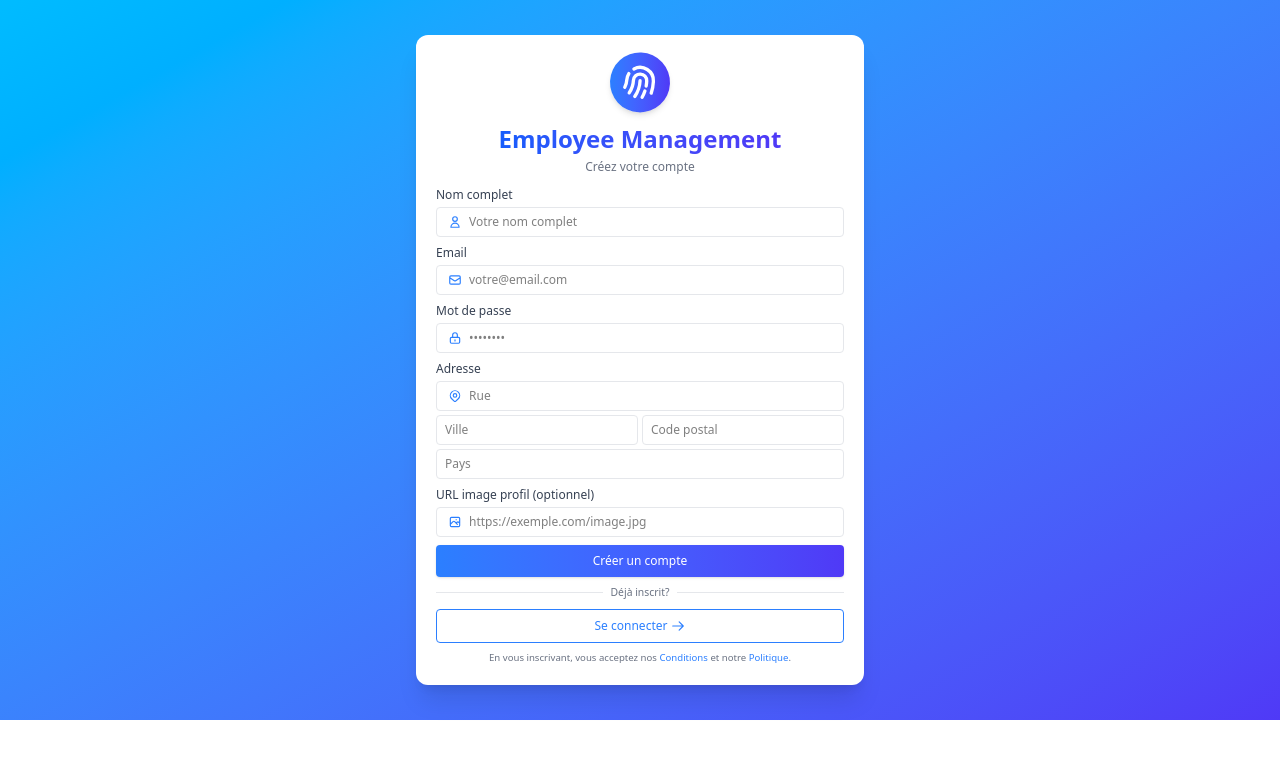
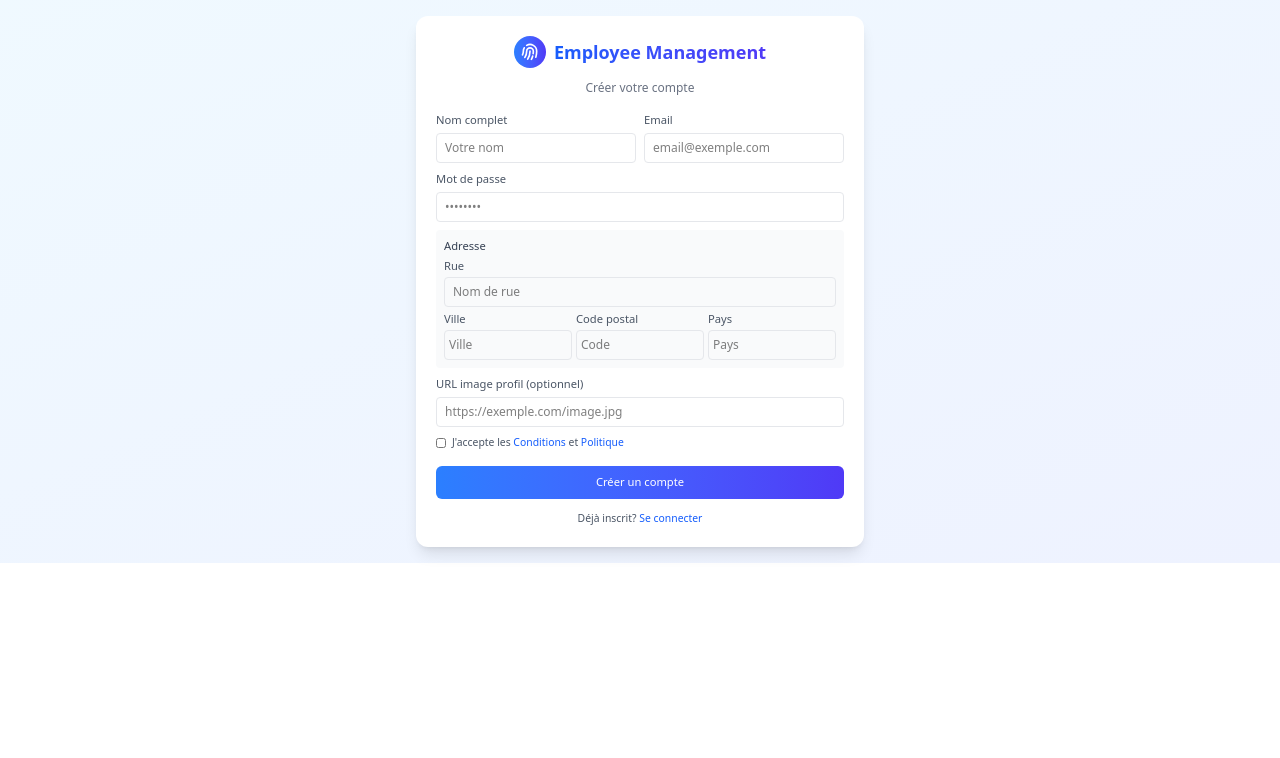
Before and after one commit to Nourhenebenothmen22/RH_Website, a React (Vite) app in the folder client/: page /register in a window 1280 px wide. Shown: the top 758 px of the page. Built offline with nearby package versions, Linux system fonts and the light colour scheme.

Commit message:
style(login): update background design for login page

```diff
--- a/client/src/pages/DefaultDashboard.jsx
+++ b/client/src/pages/DefaultDashboard.jsx
@@ -0,0 +1,9 @@
+import React from 'react'
+
+function DefaultDashboard() {
+  return (
+    <div>DefaultDashboard</div>
+  )
+}
+
+export default DefaultDashboard
--- a/client/src/pages/Login.jsx
+++ b/client/src/pages/Login.jsx
@@ -66,7 +66,7 @@ function Login() {
   };
 
   return (
-    <div className="min-h-screen flex items-center justify-center bg-gradient-to-br from-sky-400 to-indigo-600 px-4">
+    <div className="min-h-screen flex items-center justify-center bg-gradient-to-br from-sky-50 to-indigo-50 px-4">
       <ToastContainer />
 
       {/* Modifié: max-w-xs -> max-w-sm pour augmenter la largeur */}
--- a/client/src/pages/Register.jsx
+++ b/client/src/pages/Register.jsx
@@ -17,265 +17,189 @@ function Register() {
   const [postalCode, setPostalCode] = useState('');
   const [country, setCountry] = useState('');
   const [profileImage, setProfileImage] = useState('');
-  const [error, setError] = useState('');
   const [isLoading, setIsLoading] = useState(false);
 
   const handleSubmit = async (e) => {
     e.preventDefault();
     setIsLoading(true);
-    setError('');
 
     try {
       // Construire l'objet d'adresse
-      const address = {
-        street,
-        city,
-        postalCode,
-        country
-      };
+      const address = { street, city, postalCode, country };
 
       // Envoyer la requête d'inscription
       const response = await axios.post('http://localhost:5000/api/auth/register', {
-        name,
-        email,
-        password,
-        address,
-        profileImage
+        name, email, password, address, profileImage
       });
-      console.log("Réponse reçue :", response.data);
 
       // Notification de succès
-      toast.success("Inscription réussie! Redirection en cours...", {
+      toast.success("Inscription réussie! Redirection...", {
         position: "top-right",
         autoClose: 2000,
-        hideProgressBar: false,
-        closeOnClick: true,
-        pauseOnHover: true,
-        draggable: true,
-        progress: undefined,
+        hideProgressBar: true,
         onClose: () => navigate('/login')
       });
+
       localStorage.setItem('authToken', response.data.token);
 
+    } catch (error) {
+      let errorMessage = "Erreur lors de l'inscription";
+      if (error.response?.status === 409) errorMessage = "Email déjà utilisé";
 
-    } catch (error) {
-      console.error("Erreur lors de l'inscription :", error);
-
-      // Gestion spécifique des erreurs
-      let errorMessage = "Une erreur s'est produite lors de l'inscription";
-
-      if (error.response) {
-        if (error.response.status === 409) {
-          errorMessage = "Cet email est déjà utilisé";
-        } else if (error.response.status === 400) {
-          errorMessage = "Données invalides";
-        }
-      }
-
-      // Notification d'erreur
-      toast.error(errorMessage, {
-        position: "top-right",
-        autoClose: 5000,
-        hideProgressBar: false,
-        closeOnClick: true,
-        pauseOnHover: true,
-        draggable: true,
-        progress: undefined,
-      });
-
-      setError(errorMessage);
+      toast.error(errorMessage, { position: "top-right" });
     } finally {
       setIsLoading(false);
     }
   };
 
   return (
-    <div className="flex items-center justify-center min-h-[90vh] bg-gradient-to-br from-sky-400 to-indigo-600 p-4 py-8">
+    <div className="flex items-center justify-center min-h-[70vh] bg-gradient-to-br from-sky-50 to-indigo-50 p-4">
       <ToastContainer />
 
       <motion.div
         initial={{ opacity: 0, y: 20 }}
         animate={{ opacity: 1, y: 0 }}
-        transition={{ duration: 0.4 }}
-        className="bg-white shadow-xl rounded-xl p-5 w-full max-w-md"
+        className="bg-white shadow-lg rounded-xl p-5 w-full max-w-md"
       >
-        {/* En-tête avec icône animée */}
-        <motion.div
-          initial={{ scale: 0.95 }}
-          animate={{ scale: 1 }}
-          transition={{ duration: 0.3, delay: 0.1 }}
-          className="flex flex-col items-center mb-3"
-        >
-          <motion.div
-            animate={{
-              rotate: [0, 3, -3, 0],
-              y: [0, -3, 0]
-            }}
-            transition={{
-              duration: 1.5,
-              repeat: Infinity,
-              repeatType: "reverse"
-            }}
-            className="bg-gradient-to-r from-blue-500 to-indigo-600 p-2.5 rounded-full shadow-md mb-2"
-          >
-            <svg xmlns="http://www.w3.org/2000/svg" className="h-10 w-10 text-white" fill="none" viewBox="0 0 24 24" stroke="currentColor">
+        {/* En-tête ultra compact */}
+        <div className="flex items-center justify-center mb-3">
+          <div className="bg-gradient-to-r from-blue-500 to-indigo-600 p-1.5 rounded-full mr-2">
+            <svg xmlns="http://www.w3.org/2000/svg" className="h-5 w-5 text-white" fill="none" viewBox="0 0 24 24" stroke="currentColor">
               <path strokeLinecap="round" strokeLinejoin="round" strokeWidth={2} d="M12 11c0 3.517-1.009 6.799-2.753 9.571m-3.44-2.04l.054-.09A13.916 13.916 0 008 11a4 4 0 118 0c0 1.017-.07 2.019-.203 3m-2.118 6.844A21.88 21.88 0 0015.171 17m3.839 1.132c.645-2.266.99-4.659.99-7.132A8 8 0 008 4.07M3 15.364c.64-1.319 1-2.8 1-4.364 0-1.457.39-2.823 1.07-4" />
             </svg>
-          </motion.div>
-
-          <h1 className="text-2xl font-bold text-center text-transparent bg-clip-text bg-gradient-to-r from-blue-600 to-indigo-600 mb-1">
+          </div>
+          <h1 className="text-lg font-bold text-transparent bg-clip-text bg-gradient-to-r from-blue-600 to-indigo-600">
             Employee Management
           </h1>
-          <p className="text-gray-500 text-center text-xs">Créez votre compte</p>
-        </motion.div>
+        </div>
+        <p className="text-gray-500 text-xs text-center mb-4">Créer votre compte</p>
 
-        {/* Formulaire compact */}
+        {/* Formulaire ultra compact */}
         <form className="space-y-2" onSubmit={handleSubmit}>
-          <div className="grid grid-cols-1 gap-2">
-            {/* Champ Nom */}
-            <div className="space-y-1">
-              <label className="block font-medium text-gray-700 text-xs">Nom complet</label>
-              <div className="relative">
-                <div className="absolute inset-y-0 left-0 pl-3 flex items-center pointer-events-none">
-                  <svg xmlns="http://www.w3.org/2000/svg" className="h-3.5 w-3.5 text-blue-500" fill="none" viewBox="0 0 24 24" stroke="currentColor">
-                    <path strokeLinecap="round" strokeLinejoin="round" strokeWidth={2} d="M16 7a4 4 0 11-8 0 4 4 0 018 0zM12 14a7 7 0 00-7 7h14a7 7 0 00-7-7z" />
-                  </svg>
-                </div>
+          {/* Nom et Email sur une ligne */}
+          <div className="grid grid-cols-2 gap-2">
+            <div>
+              <label className="block text-[0.7rem] text-gray-600 mb-1">Nom complet</label>
               <input
                 type="text"
                 required
-                  placeholder="Votre nom complet"
-                  className="w-full pl-8 pr-2 py-1.5 text-xs border border-gray-200 rounded focus:ring-1 focus:ring-blue-300 focus:border-blue-400 focus:outline-none transition-all"
+                placeholder="Votre nom"
+                className="w-full px-2 py-1.5 text-xs border border-gray-200 rounded focus:ring-1 focus:ring-blue-300 focus:outline-none"
                 onChange={(e) => setName(e.target.value)}
               />
             </div>
-            </div>
 
-            {/* Champ Email */}
-            <div className="space-y-1">
-              <label className="block font-medium text-gray-700 text-xs">Email</label>
-              <div className="relative">
-                <div className="absolute inset-y-0 left-0 pl-3 flex items-center pointer-events-none">
-                  <svg xmlns="http://www.w3.org/2000/svg" className="h-3.5 w-3.5 text-blue-500" fill="none" viewBox="0 0 24 24" stroke="currentColor">
-                    <path strokeLinecap="round" strokeLinejoin="round" strokeWidth={2} d="M3 8l7.89 5.26a2 2 0 002.22 0L21 8M5 19h14a2 2 0 002-2V7a2 2 0 00-2-2H5a2 2 0 00-2 2v10a2 2 0 002 2z" />
-                  </svg>
-                </div>
+            <div>
+              <label className="block text-[0.7rem] text-gray-600 mb-1">Email</label>
               <input
                 type="email"
                 required
-                  placeholder="votre@email.com"
-                  className="w-full pl-8 pr-2 py-1.5 text-xs border border-gray-200 rounded focus:ring-1 focus:ring-blue-300 focus:border-blue-400 focus:outline-none transition-all"
+                placeholder="email@exemple.com"
+                className="w-full px-2 py-1.5 text-xs border border-gray-200 rounded focus:ring-1 focus:ring-blue-300 focus:outline-none"
                 onChange={(e) => setEmail(e.target.value)}
               />
             </div>
           </div>
 
-            {/* Champ Mot de passe */}
-            <div className="space-y-1">
-              <label className="block font-medium text-gray-700 text-xs">Mot de passe</label>
-              <div className="relative">
-                <div className="absolute inset-y-0 left-0 pl-3 flex items-center pointer-events-none">
-                  <svg xmlns="http://www.w3.org/2000/svg" className="h-3.5 w-3.5 text-blue-500" fill="none" viewBox="0 0 24 24" stroke="currentColor">
-                    <path strokeLinecap="round" strokeLinejoin="round" strokeWidth={2} d="M12 15v2m-6 4h12a2 2 0 002-2v-6a2 2 0 00-2-2H6a2 2 0 00-2 2v6a2 2 0 002 2zm10-10V7a4 4 0 00-8 0v4h8z" />
-                  </svg>
-                </div>
+          {/* Mot de passe */}
+          <div>
+            <label className="block text-[0.7rem] text-gray-600 mb-1">Mot de passe</label>
             <input
               type="password"
               required
               placeholder="••••••••"
-                  className="w-full pl-8 pr-8 py-1.5 text-xs border border-gray-200 rounded focus:ring-1 focus:ring-blue-300 focus:border-blue-400 focus:outline-none transition-all"
+              className="w-full px-2 py-1.5 text-xs border border-gray-200 rounded focus:ring-1 focus:ring-blue-300 focus:outline-none"
               onChange={(e) => setPassword(e.target.value)}
             />
           </div>
-            </div>
 
-            {/* Section Adresse compacte */}
+          {/* Adresse compacte */}
+          <div className="bg-gray-50 rounded p-2">
+            <h3 className="text-[0.7rem] font-medium text-gray-700 mb-1">Adresse</h3>
+
             <div className="space-y-1">
-              <h3 className="font-medium text-gray-700 text-xs mb-1">Adresse</h3>
-
-              {/* Rue */}
-              <div className="relative mb-1">
-                <div className="absolute inset-y-0 left-0 pl-3 flex items-center pointer-events-none">
-                  <svg xmlns="http://www.w3.org/2000/svg" className="h-3.5 w-3.5 text-blue-500" fill="none" viewBox="0 0 24 24" stroke="currentColor">
-                    <path strokeLinecap="round" strokeLinejoin="round" strokeWidth={2} d="M17.657 16.657L13.414 20.9a1.998 1.998 0 01-2.827 0l-4.244-4.243a8 8 0 1111.314 0z" />
-                    <path strokeLinecap="round" strokeLinejoin="round" strokeWidth={2} d="M15 11a3 3 0 11-6 0 3 3 0 016 0z" />
-                  </svg>
-                </div>
+              <div>
+                <label className="block text-[0.7rem] text-gray-600 mb-0.5">Rue</label>
                 <input
                   type="text"
-                  placeholder="Rue"
-                  className="w-full pl-8 pr-2 py-1.5 text-xs border border-gray-200 rounded focus:ring-1 focus:ring-blue-300 focus:border-blue-400 focus:outline-none transition-all"
+                  placeholder="Nom de rue"
+                  className="w-full px-2 py-1.5 text-xs border border-gray-200 rounded focus:ring-1 focus:ring-blue-300 focus:outline-none"
                   onChange={(e) => setStreet(e.target.value)}
                 />
               </div>
 
-              <div className="grid grid-cols-2 gap-1">
-                {/* Ville */}
-                <div className="relative">
+              <div className="grid grid-cols-3 gap-1">
+                <div>
+                  <label className="block text-[0.7rem] text-gray-600 mb-0.5">Ville</label>
                   <input
                     type="text"
                     placeholder="Ville"
-                    className="w-full pl-2 py-1.5 text-xs border border-gray-200 rounded focus:ring-1 focus:ring-blue-300 focus:border-blue-400 focus:outline-none transition-all"
+                    className="w-full px-1 py-1.5 text-xs border border-gray-200 rounded focus:ring-1 focus:ring-blue-300 focus:outline-none"
                     onChange={(e) => setCity(e.target.value)}
                   />
                 </div>
 
-                {/* Code postal */}
-                <div className="relative">
+                <div>
+                  <label className="block text-[0.7rem] text-gray-600 mb-0.5">Code postal</label>
                   <input
                     type="text"
-                    placeholder="Code postal"
-                    className="w-full pl-2 py-1.5 text-xs border border-gray-200 rounded focus:ring-1 focus:ring-blue-300 focus:border-blue-400 focus:outline-none transition-all"
+                    placeholder="Code"
+                    className="w-full px-1 py-1.5 text-xs border border-gray-200 rounded focus:ring-1 focus:ring-blue-300 focus:outline-none"
                     onChange={(e) => setPostalCode(e.target.value)}
                   />
                 </div>
-              </div>
 
-              {/* Pays */}
-              <div className="relative mt-1">
+                <div>
+                  <label className="block text-[0.7rem] text-gray-600 mb-0.5">Pays</label>
                   <input
                     type="text"
                     placeholder="Pays"
-                  className="w-full pl-2 py-1.5 text-xs border border-gray-200 rounded focus:ring-1 focus:ring-blue-300 focus:border-blue-400 focus:outline-none transition-all"
+                    className="w-full px-1 py-1.5 text-xs border border-gray-200 rounded focus:ring-1 focus:ring-blue-300 focus:outline-none"
                     onChange={(e) => setCountry(e.target.value)}
                   />
                 </div>
               </div>
+            </div>
+          </div>
 
           {/* Image de profil */}
-            <div className="space-y-1">
-              <label className="block font-medium text-gray-700 text-xs">
+          <div>
+            <label className="block text-[0.7rem] text-gray-600 mb-1">
               URL image profil (optionnel)
             </label>
-              <div className="relative">
-                <div className="absolute inset-y-0 left-0 pl-3 flex items-center pointer-events-none">
-                  <svg xmlns="http://www.w3.org/2000/svg" className="h-3.5 w-3.5 text-blue-500" fill="none" viewBox="0 0 24 24" stroke="currentColor">
-                    <path strokeLinecap="round" strokeLinejoin="round" strokeWidth={2} d="M4 16l4.586-4.586a2 2 0 012.828 0L16 16m-2-2l1.586-1.586a2 2 0 012.828 0L20 14m-6-6h.01M6 20h12a2 2 0 002-2V6a2 2 0 00-2-2H6a2 2 0 00-2 2v12a2 2 0 002 2z" />
-                  </svg>
-                </div>
             <input
               type="text"
               placeholder="https://exemple.com/image.jpg"
-                  className="w-full pl-8 pr-2 py-1.5 text-xs border border-gray-200 rounded focus:ring-1 focus:ring-blue-300 focus:border-blue-400 focus:outline-none transition-all"
+              className="w-full px-2 py-1.5 text-xs border border-gray-200 rounded focus:ring-1 focus:ring-blue-300 focus:outline-none"
               onChange={(e) => setProfileImage(e.target.value)}
             />
           </div>
-            </div>
+
+          {/* Conditions en une ligne */}
+          <div className="flex items-center mt-1">
+            <input
+              type="checkbox"
+              id="terms"
+              className="h-2.5 w-2.5 text-blue-600 border-gray-300 rounded focus:ring-blue-500"
+              required
+            />
+            <label htmlFor="terms" className="ml-1.5 text-[0.65rem] text-gray-600">
+              J'accepte les <a href="#" className="text-blue-600">Conditions</a> et <a href="#" className="text-blue-600">Politique</a>
+            </label>
           </div>
 
-          {/* Bouton avec effet dégradé */}
+          {/* Bouton d'inscription compact */}
           <motion.button
-            whileHover={{ scale: 1.02 }}
             whileTap={{ scale: 0.98 }}
             type="submit"
             disabled={isLoading}
-            className={`w-full bg-gradient-to-r from-blue-500 to-indigo-600 text-white font-medium py-2 text-xs rounded transition-all duration-200 shadow ${
+            className={`w-full bg-gradient-to-r from-blue-500 to-indigo-600 text-white font-medium py-2 text-[0.7rem] rounded-md mt-2 ${
               isLoading ? 'opacity-70 cursor-not-allowed' : ''
             }`}
           >
             {isLoading ? (
               <span className="flex items-center justify-center">
-                <svg className="animate-spin -ml-1 mr-2 h-4 w-4 text-white" xmlns="http://www.w3.org/2000/svg" fill="none" viewBox="0 0 24 24">
+                <svg className="animate-spin mr-1 h-3 w-3 text-white" xmlns="http://www.w3.org/2000/svg" fill="none" viewBox="0 0 24 24">
                   <circle className="opacity-25" cx="12" cy="12" r="10" stroke="currentColor" strokeWidth="4"></circle>
                   <path className="opacity-75" fill="currentColor" d="M4 12a8 8 0 018-8V0C5.373 0 0 5.373 0 12h4zm2 5.291A7.962 7.962 0 014 12H0c0 3.042 1.135 5.824 3 7.938l3-2.647z"></path>
                 </svg>
@@ -287,33 +211,18 @@ function Register() {
           </motion.button>
         </form>
 
-        {/* Séparateur */}
-        <div className="relative my-2">
-          <div className="absolute inset-0 flex items-center">
-            <div className="w-full border-t border-gray-200"></div>
-          </div>
-          <div className="relative flex justify-center">
-            <span className="px-2 bg-white text-[0.65rem] text-gray-500">Déjà inscrit?</span>
-          </div>
-        </div>
-
-        {/* Bouton de connexion */}
-        <motion.button
-          whileHover={{ scale: 1.02 }}
-          whileTap={{ scale: 0.98 }}
+        {/* Lien de connexion compact */}
+        <div className="mt-3 text-center">
+          <p className="text-[0.65rem] text-gray-600">
+            Déjà inscrit?{' '}
+            <span
+              className="text-blue-600 font-medium cursor-pointer"
               onClick={() => navigate('/login')}
-          className="flex items-center justify-center w-full border border-blue-500 text-blue-500 hover:bg-blue-50 font-medium py-2 text-xs rounded transition-all duration-200"
             >
               Se connecter
-          <svg xmlns="http://www.w3.org/2000/svg" className="h-3.5 w-3.5 ml-1" fill="none" viewBox="0 0 24 24" stroke="currentColor">
-            <path strokeLinecap="round" strokeLinejoin="round" strokeWidth={2} d="M14 5l7 7m0 0l-7 7m7-7H3" />
-          </svg>
-        </motion.button>
-
-        {/* Mentions légales */}
-        <p className="mt-2 text-center text-[0.6rem] text-gray-500">
-          En vous inscrivant, vous acceptez nos <a href="#" className="text-blue-500 hover:underline">Conditions</a> et notre <a href="#" className="text-blue-500 hover:underline">Politique</a>.
+            </span>
           </p>
+        </div>
       </motion.div>
     </div>
   );
```
Lines whose indentation alone changed are shown as unchanged.
